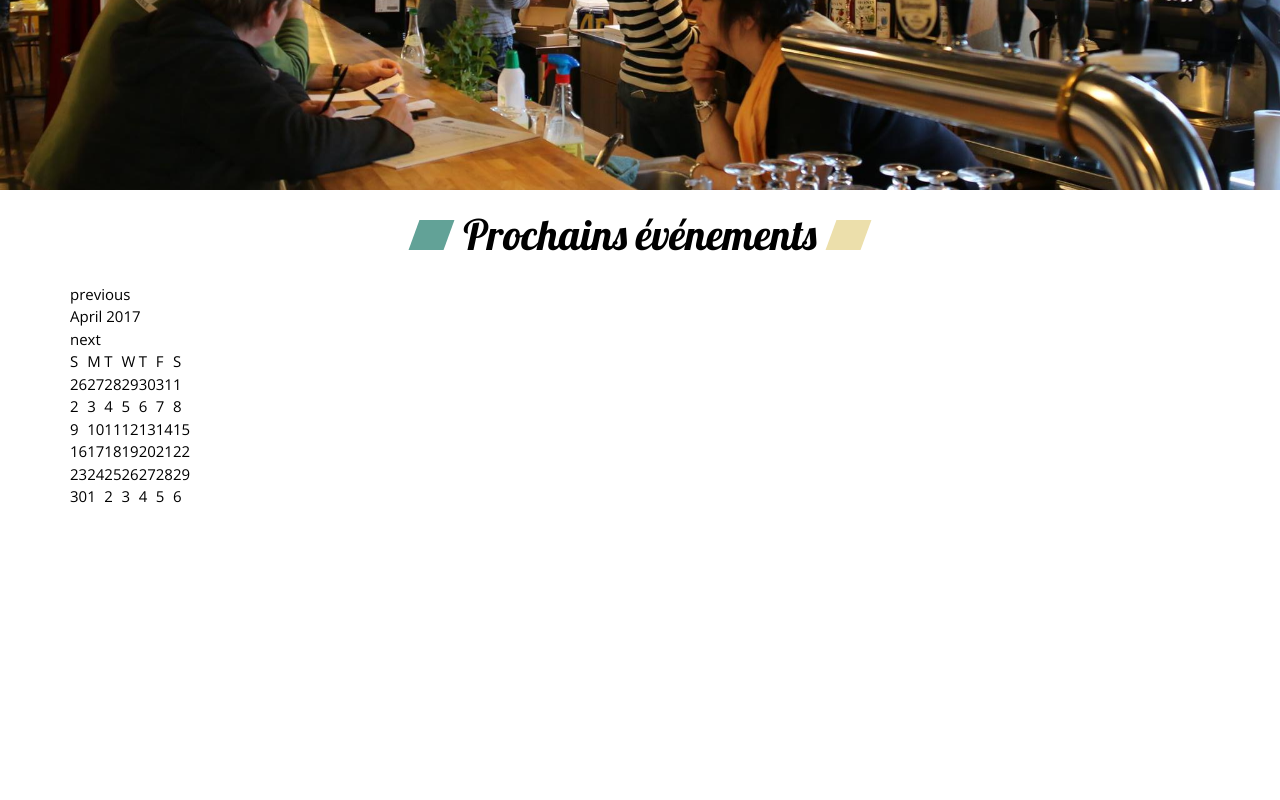
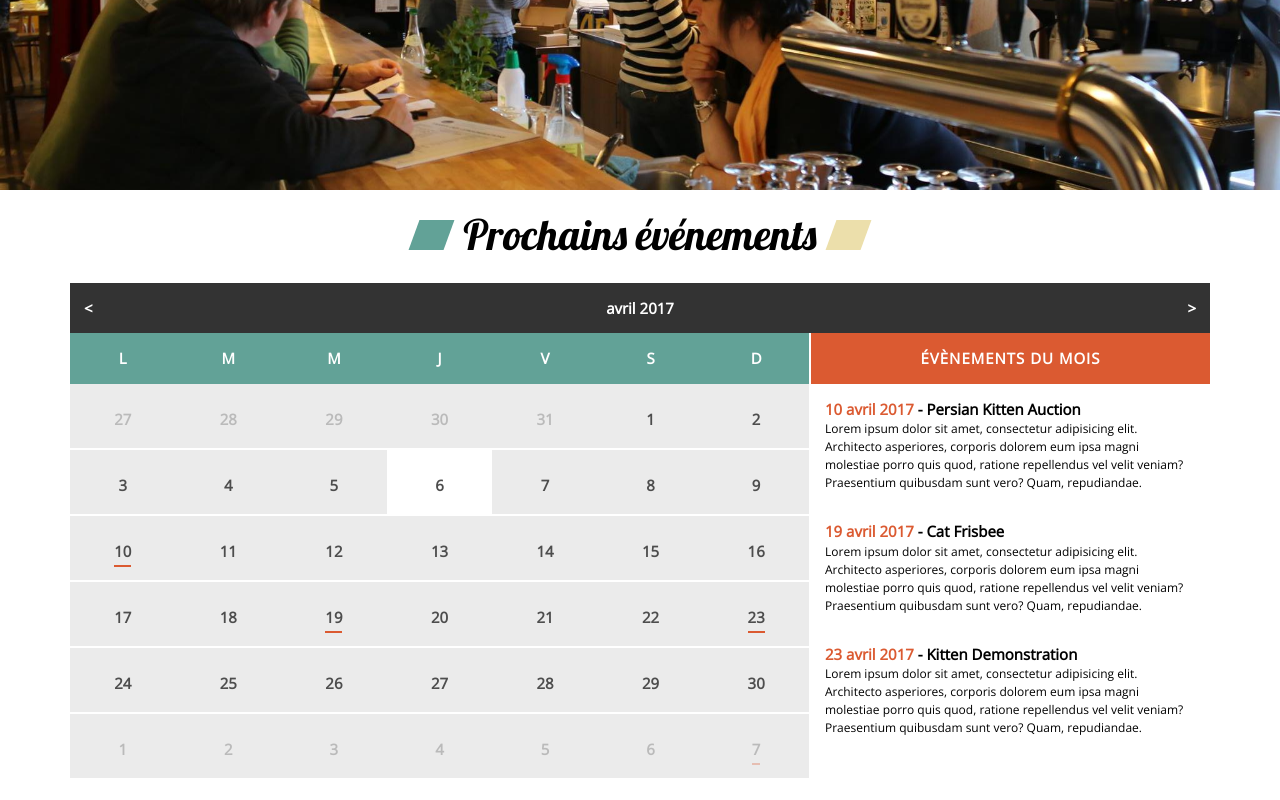
Before and after one commit to Lo-X/nefdesfous, a website: page index.html in a window 1280 px wide. Shown: the part 2925-3725 px from the top of the page. Before the commit the page ends 3453 px from the top, so only its background shows below. Drawn offline with nearby package versions, Linux system fonts and the light colour scheme; files that its build step writes are made by us from their sources.

Commit message:
Integration of the event calendar

```diff
--- a/index.html
+++ b/index.html
@@ -224,7 +224,35 @@
         </div>
     </section>
 </main>
+<script type="text/template" id="full-clndr-template">
+    <div class="clndr-controls">
+        <div class="clndr-previous-button">&lt;</div>
+        <div class="clndr-next-button">&gt;</div>
+        <div class="current-month"><%= month %> <%= year %></div>
 
+    </div>
+    <div class="clndr-grid">
+        <div class="days-of-the-week clearfix">
+            <% _.each(daysOfTheWeek, function(day) { %>
+            <div class="header-day"><%= day %></div>
+            <% }); %>
+        </div>
+        <div class="days">
+            <% _.each(days, function(day) { %>
+            <div class="<%= day.classes %>" id="<%= day.id %>"><span class="day-number"><%= day.day %></span></div>
+            <% }); %>
+        </div>
+    </div>
+    <div class="event-listing">
+        <div class="event-listing-title">Évènements du mois</div>
+        <% _.each(eventsThisMonth, function(event) { %>
+        <div class="event-item">
+            <div class="event-item-name"><span class="event-item-date"><%= event.date_fr %></span> <%= event.title %></div>
+            <div class="event-item-description"><%= event.description %></div>
+        </div>
+        <% }); %>
+    </div>
+</script>
 <script src="//code.jquery.com/jquery-1.12.0.min.js"></script>
 <script src="https://cdnjs.cloudflare.com/ajax/libs/underscore.js/1.8.3/underscore-min.js"></script>
 <script src="https://cdnjs.cloudflare.com/ajax/libs/moment.js/2.10.6/moment.min.js"></script>
--- a/js/app.js
+++ b/js/app.js
@@ -27,6 +27,28 @@ jQuery(function($) {
             }
         });
 
-        $('#calendar').clndr({});
+        moment.locale('fr');
+        var currentMonth = moment().format('YYYY-MM');
+        var nextMonth    = moment().add('month', 1).format('YYYY-MM');
+        var events = [
+            { date: currentMonth + '-' + '10', date_fr: moment(currentMonth + '-' + '10').format('LL'), title: 'Persian Kitten Auction', description: 'Lorem ipsum dolor sit amet, consectetur adipisicing elit. Architecto asperiores, corporis dolorem eum ipsa magni molestiae porro quis quod, ratione repellendus vel velit veniam? Praesentium quibusdam sunt vero? Quam, repudiandae.', facebook: 'https://www.facebook.com/events/236119216854385/' },
+            { date: currentMonth + '-' + '19', date_fr: moment(currentMonth + '-' + '19').format('LL'),title: 'Cat Frisbee', description: 'Lorem ipsum dolor sit amet, consectetur adipisicing elit. Architecto asperiores, corporis dolorem eum ipsa magni molestiae porro quis quod, ratione repellendus vel velit veniam? Praesentium quibusdam sunt vero? Quam, repudiandae.' },
+            { date: currentMonth + '-' + '23', date_fr: moment(currentMonth + '-' + '23').format('LL'),title: 'Kitten Demonstration', description: 'Lorem ipsum dolor sit amet, consectetur adipisicing elit. Architecto asperiores, corporis dolorem eum ipsa magni molestiae porro quis quod, ratione repellendus vel velit veniam? Praesentium quibusdam sunt vero? Quam, repudiandae.' },
+            { date: nextMonth + '-' + '07',    date_fr: moment(nextMonth + '-' + '07').format('LL'),title: 'Small Cat Photo Session', description: 'Center for Cat Photography' }
+        ];
+        $('#calendar').clndr({
+            template: $('#full-clndr-template').html(),
+            events: events,
+            forceSixRows: true,
+            moment: moment,
+            clickEvents: {
+                click: function (target) {
+                    if (target.events.length == 1 && typeof target.events[0].facebook != 'undefined') {
+                        var win = window.open(target.events[0].facebook, '_blank');
+                        win.focus();
+                    }
+                },
+            },
+        });
     });
 });
--- /dev/null
+++ b/js/moment.fr.js
@@ -0,0 +1,60 @@
+moment.locale('fr', {
+    months : 'janvier_février_mars_avril_mai_juin_juillet_août_septembre_octobre_novembre_décembre'.split('_'),
+    monthsShort : 'janv._févr._mars_avr._mai_juin_juil._août_sept._oct._nov._déc.'.split('_'),
+    monthsParseExact : true,
+    weekdays : 'dimanche_lundi_mardi_mercredi_jeudi_vendredi_samedi'.split('_'),
+    weekdaysShort : 'dim._lun._mar._mer._jeu._ven._sam.'.split('_'),
+    weekdaysMin : 'Di_Lu_Ma_Me_Je_Ve_Sa'.split('_'),
+    weekdaysParseExact : true,
+    longDateFormat : {
+        LT : 'HH:mm',
+        LTS : 'HH:mm:ss',
+        L : 'DD/MM/YYYY',
+        LL : 'D MMMM YYYY',
+        LLL : 'D MMMM YYYY HH:mm',
+        LLLL : 'dddd D MMMM YYYY HH:mm'
+    },
+    calendar : {
+        sameDay : '[Aujourd’hui à] LT',
+        nextDay : '[Demain à] LT',
+        nextWeek : 'dddd [à] LT',
+        lastDay : '[Hier à] LT',
+        lastWeek : 'dddd [dernier à] LT',
+        sameElse : 'L'
+    },
+    relativeTime : {
+        future : 'dans %s',
+        past : 'il y a %s',
+        s : 'quelques secondes',
+        m : 'une minute',
+        mm : '%d minutes',
+        h : 'une heure',
+        hh : '%d heures',
+        d : 'un jour',
+        dd : '%d jours',
+        M : 'un mois',
+        MM : '%d mois',
+        y : 'un an',
+        yy : '%d ans'
+    },
+    dayOfMonthOrdinalParse : /\d{1,2}(er|e)/,
+    ordinal : function (number) {
+        return number + (number === 1 ? 'er' : 'e');
+    },
+    meridiemParse : /PD|MD/,
+    isPM : function (input) {
+        return input.charAt(0) === 'M';
+    },
+    // In case the meridiem units are not separated around 12, then implement
+    // this function (look at locale/id.js for an example).
+    // meridiemHour : function (hour, meridiem) {
+    //     return /* 0-23 hour, given meridiem token and hour 1-12 */ ;
+    // },
+    meridiem : function (hours, minutes, isLower) {
+        return hours < 12 ? 'PD' : 'MD';
+    },
+    week : {
+        dow : 1, // Monday is the first day of the week.
+        doy : 4  // The week that contains Jan 4th is the first week of the year.
+    }
+});
--- a/sass/app.scss
+++ b/sass/app.scss
@@ -16,5 +16,6 @@
 @import "module/sections";
 @import "module/schedule";
 @import "module/menu";
+@import "module/calendar";
 //@import "module/slick/slick";
 //@import "module/slick/slick-theme";
--- /dev/null
+++ b/sass/module/_calendar.scss
@@ -0,0 +1,127 @@
+#calendar {
+  width: 100%;
+  font-weight: 700;
+
+  .clndr-controls {
+    padding: 14px;
+    background-color: lighten(#000, 20%);
+    color: #fff;
+    text-align: center;
+
+    .clndr-previous-button {
+      float: left;
+      text-align: left;
+    }
+
+    .clndr-next-button {
+      float: right;
+      text-align: right;
+    }
+
+    .clndr-previous-button, .clndr-next-button {
+      width: 30px;
+      cursor: pointer;
+      -webkit-user-select: none;
+      /* Chrome/Safari */
+
+      -moz-user-select: none;
+      /* Firefox */
+
+      -ms-user-select: none;
+      /* IE10+ */
+
+      &:hover {
+        opacity: 0.5;
+      }
+    }
+  }
+
+
+  .clndr-grid {
+    float: left;
+    width: 65%;
+    border-right: 2px solid #fff;
+
+    .days-of-the-week {
+      width: 100%;
+      background-color: $logo-green-color;
+
+      .header-day {
+        float: left;
+        width: 14.2857%;
+        padding: 14px;
+        text-align: center;
+        color: white;
+      }
+    }
+
+    .days {
+      width: 100%;
+
+      .day, .empty {
+        float: left;
+        width: 14.2857%;
+        height: 66px;
+        padding: 24px 0;
+        text-align: center;
+        color: lighten($default-text-color, 30%);
+        background-color: #ebebeb;
+        border-bottom: 2px solid #fff;
+      }
+
+      .day.event .day-number, .empty.event .day-number {
+        padding-bottom: 4px;
+        border-bottom: 2px solid $primary-color;
+        cursor: pointer;
+      }
+
+      .day.adjacent-month .day-number, .empty.adjacent-month .day-number {
+        opacity: 0.3;
+      }
+
+      .today {
+        background-color: white;
+        background-image: none;
+      }
+    }
+  }
+
+
+  .event-listing {
+    float: left;
+    width: 35%;
+
+    .event-listing-title {
+      padding: 14px;
+      background-color: $primary-color;
+      text-align: center;
+      color: white;
+      letter-spacing: 1px;
+      text-transform: uppercase;
+    }
+
+    .event-item {
+      padding: 14px;
+      color: $default-text-color;
+    }
+
+    .event-item-name {
+      font-weight: bold;
+    }
+
+    .event-item-date {
+      color: $primary-color;
+
+      &:after {
+        content: " - ";
+        color: $default-text-color;
+      }
+    }
+
+    .event-item-description {
+      font-weight: normal;
+      font-size: 0.8rem;
+      line-height: 1.2rem;
+    }
+  }
+}
```
Also changed, not shown: css/app.css, css/min/app.min.css, js/min/app.min.js.
